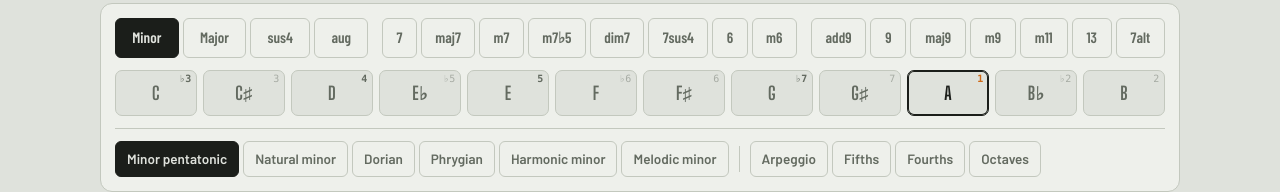
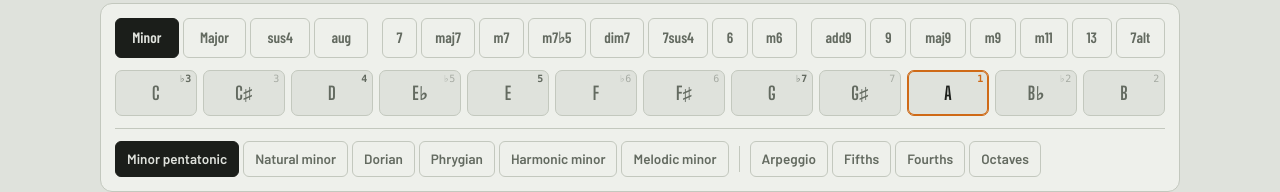
Before and after one commit to zydrunas-str/Solo, a plain HTML site: page index.html in a window 1280 px wide. Shown: the part 132-324 px from the top of the page. Drawn offline with nearby package versions, Linux system fonts and the light colour scheme; a web font is replaced by a local one.

Commit message:
Pasirinktas Root – oranžinis apvadas
Co-Authored-By: Claude Opus 5.5 <noreply@anthropic.com>
Claude-Session: https://claude.ai/code/session_014j4G36mWAbvnjwZAx42Axy

```diff
--- a/index.html
+++ b/index.html
@@ -106,7 +106,8 @@ h1{font-family:var(--font-display);font-weight:800;font-size:30px;letter-spacing
 .roots{display:grid;grid-template-columns:repeat(12,minmax(0,1fr));gap:6px}
 .roots button{border:1px solid var(--line);background:var(--bg);border-radius:7px;padding:9px 0;
   font-family:var(--font-display);font-weight:700;font-size:18px;letter-spacing:.02em;color:var(--muted);position:relative;min-width:0}
-.roots button[aria-pressed="true"]{color:var(--ink);border-color:var(--ink);box-shadow:inset 0 0 0 1px var(--ink)}
+/* the chosen Root: orange ring, the Root colour everywhere in the app */
+.roots button[aria-pressed="true"]{color:var(--ink);border-color:var(--accent);box-shadow:inset 0 0 0 1px var(--accent)}
 /* interval of each note from the Root: 1 in orange, the chosen set darker, the rest faint */
 .roots .dg{position:absolute;top:3px;right:5px;font:500 10px/1 var(--font-mono);color:var(--muted);opacity:.45;letter-spacing:-.02em}
 .roots .dg.in{opacity:1;font-weight:700}
```
